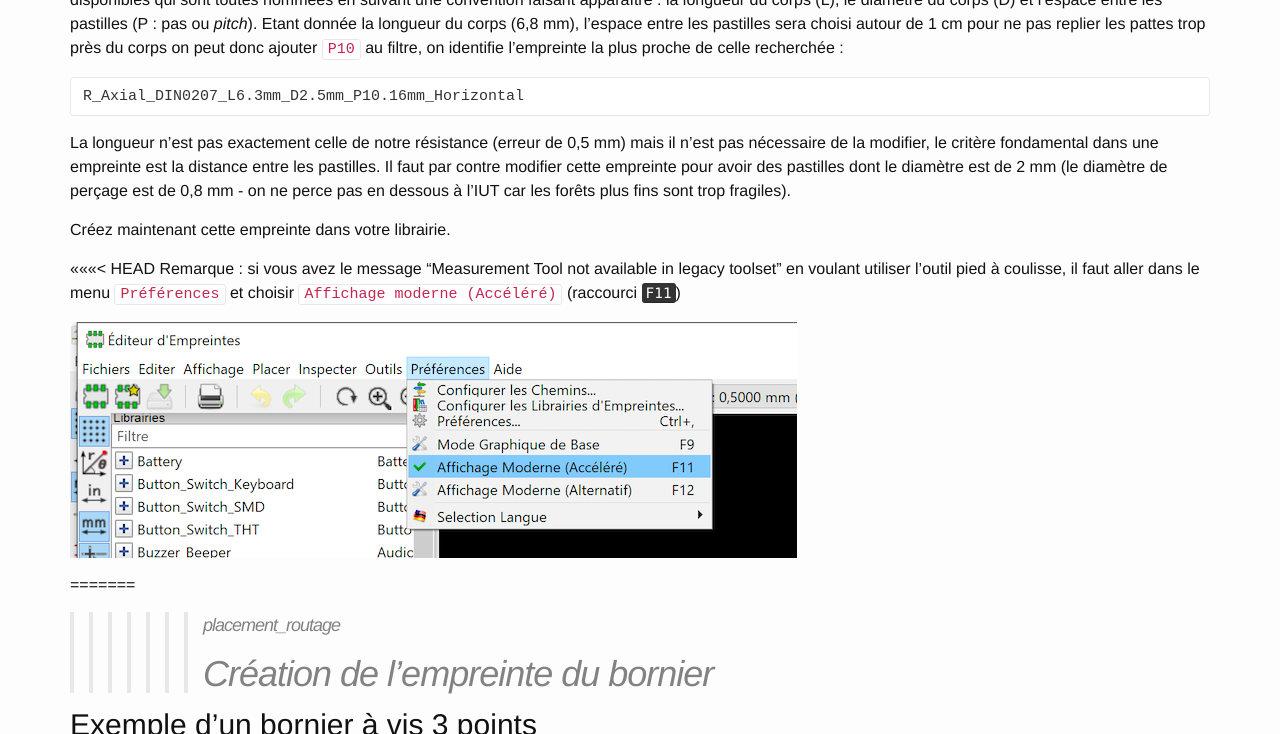
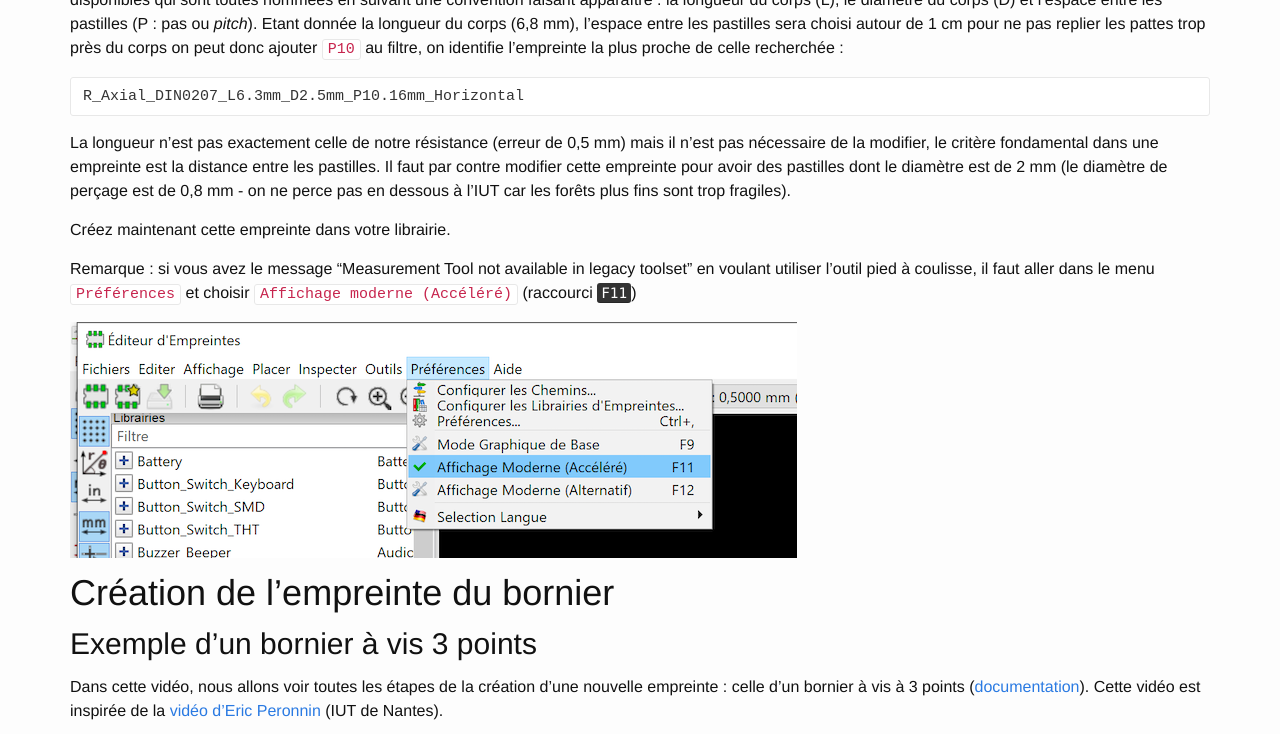
Before and after one commit to geiilyon/cao-geii-lyon, a Jekyll site: the page built from _collection_enonces/tp3.md, in a window 1280 px wide and 900 px high, scrolled down 2099 px, cut to the strip 0-734 px from the top of the window. Built offline with Jekyll 4.4.1, drawn with Linux system fonts in a browser that asks for light colours; nearby versions of some CDN libraries; library files that are not in the unit come from our copies.

Commit message:
Merge resolved

```diff
--- a/_collection_enonces/tp3.md
+++ b/_collection_enonces/tp3.md
@@ -44,13 +44,10 @@ La longueur n'est pas exactement celle de notre résistance (erreur de 0,5 mm) m
 
 Créez maintenant cette empreinte dans votre librairie.
 
-<<<<<<< HEAD
 Remarque : si vous avez le message "Measurement Tool not available in legacy toolset" en voulant utiliser l'outil pied à coulisse, il faut aller dans le menu `Préférences` et choisir `Affichage moderne (Accéléré)` (raccourci <kbd>F11</kbd>)
 
 ![]({% include img_link.html file="affichage_moderne.png" %})
 
-=======
->>>>>>> placement_routage
 # Création de l'empreinte du bornier
 
 ## Exemple d'un bornier à vis 3 points
```
